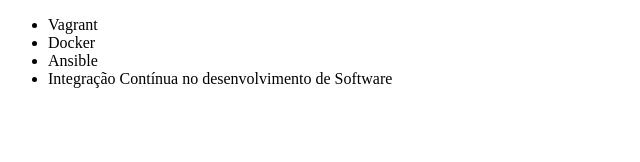
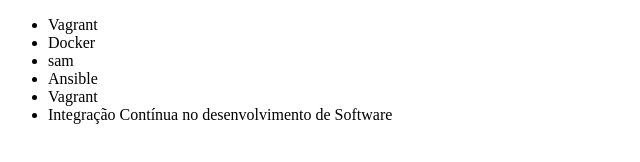
Before and after one commit to TiberioLuiz/curso-git-alura, a plain HTML site: page index.html in a window 1280 px wide. Shown: the whole page, without its empty margins (0-640 px from the left). Drawn offline with Linux system fonts and the light colour scheme.

Commit message:
Commit curso adicionado por Tiberio

```diff
--- a/index.html
+++ b/index.html
@@ -8,7 +8,9 @@
     <ul>
         <li>Vagrant</li>
         <li>Docker</li>
+        <li>sam</li>
         <li>Ansible</li>
+        <li>Vagrant</li>
         <li>Integração Contínua no desenvolvimento de Software</li>
     </ul>
 
```
